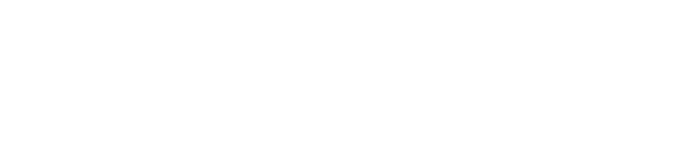
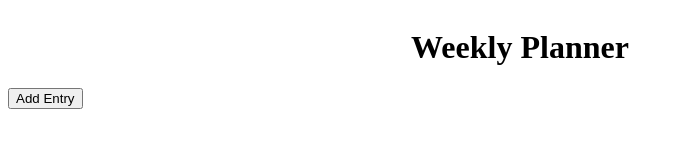
Before and after one commit to msandersmontandon/week-planner, a website: page index.html in a window 1280 px wide. Shown: the whole page, without its empty margins (0-684 px from the left). Drawn offline with Linux system fonts and the light colour scheme.

Commit message:
Let's keep going

```diff
--- a/index.html
+++ b/index.html
@@ -7,6 +7,24 @@
   <link rel="stylesheet" href="styles.css">
 </head>
 <body>
+  <header>
+    <div class="container">
+      <div class="row justify-center">
+        <div class="column-full">
+          <h1 class="text-center">Weekly Planner</h1>
+        </div>
+      </div>
+    </div>
+  </header>
+  <main>
+    <div class="container">
+      <div class="row justify-center">
+        <div class="column-full">
+          <button>Add Entry</button>
+        </div>
+      </div>
+    </div>
+  </main>
   <script src="main.js"></script>
 </body>
 </html>
--- a/styles.css
+++ b/styles.css
@@ -0,0 +1,23 @@
+* {
+  box-sizing: border-box;
+}
+
+.container {
+  width: 80vw;
+}
+
+.row {
+  display: flex;
+}
+
+.column-full {
+  flex-basis: 100%;
+}
+
+.justify-center {
+  justify-content: center;
+}
+
+.text-center {
+  text-align: center;
+}
```
